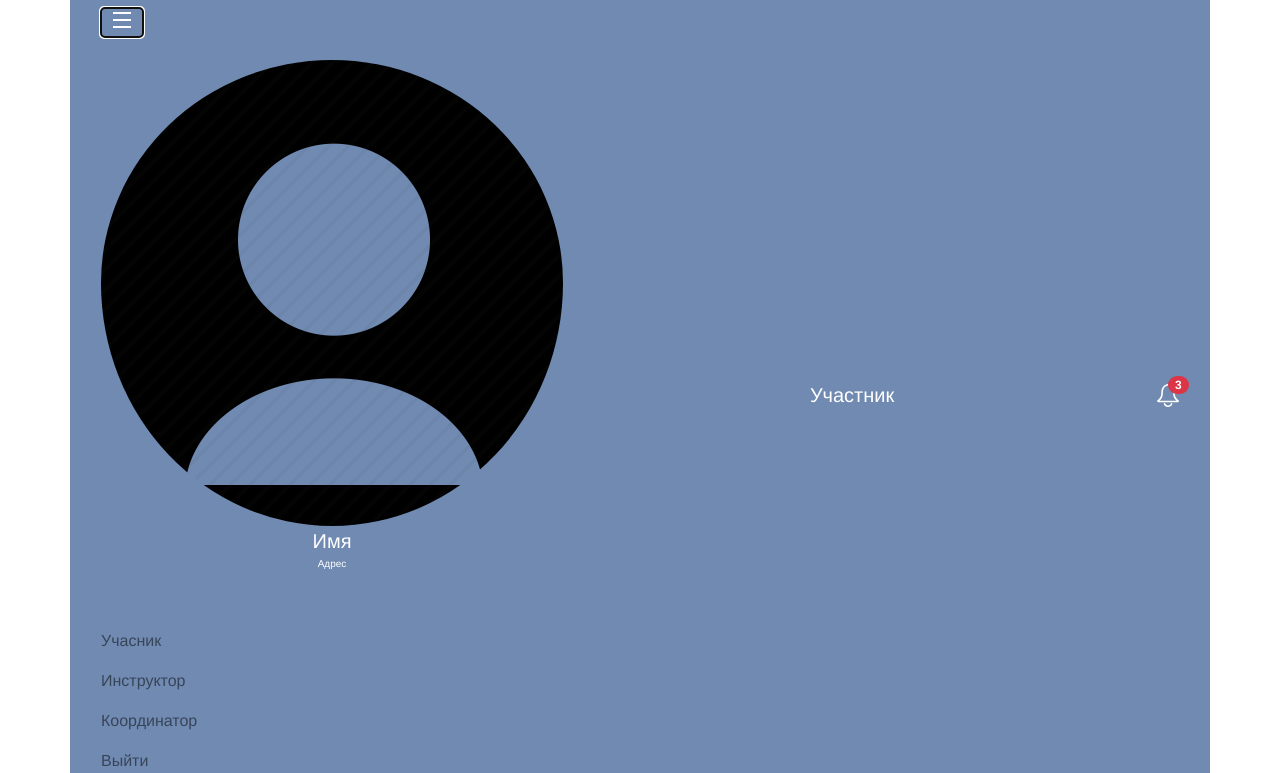
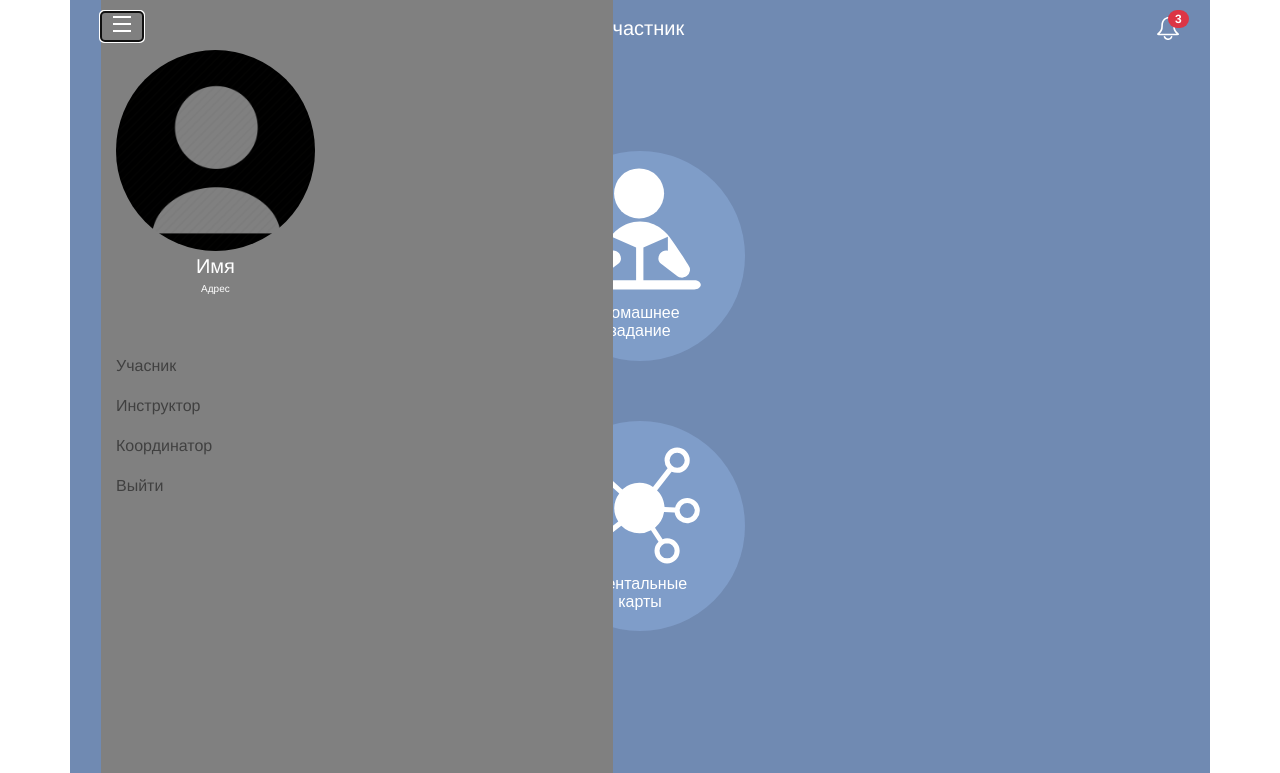
Before and after one commit to sashap3joke/duu, a website: page index.html in a window 1280 px wide. Both pictures are taken after a click on the button "Toggle navigation". Shown: the top 773 px of the page. Drawn offline with nearby package versions, Linux system fonts and the light colour scheme; a web font is replaced by a local one.

Commit message:
Update my.css

```diff
--- a/src/my.css
+++ b/src/my.css
@@ -1,13 +1,16 @@
 hr {
   border: none;
-  background-color: gray;
-  color: gray;
+  background-color: red;
+  color: red;
   height: 2px;
 }
+.person{
+  width: 40%;
+}
 .person__img {
-  padding: 20px 0px 0px 0px;
+  margin: 20px 0px 0px 0px;
   border-radius: 50%;
-  overflow: hidden;
+  width: 100%;
   display: block;
 }
 .name {
@@ -19,3 +22,17 @@ text-align: center;
   font-size: 10px;
   text-align: center;
 }
+.side-menu {
+  position: fixed;
+  width: 40%;
+  height: 100%;
+  background-color: grey;
+  /*left ?+*/
+  top: 0;
+  z-index: 10;
+  padding: 30px 0 0 15px;
+}
+.menu-burger {
+  position: relative;
+  z-index: 100;
+}
```
